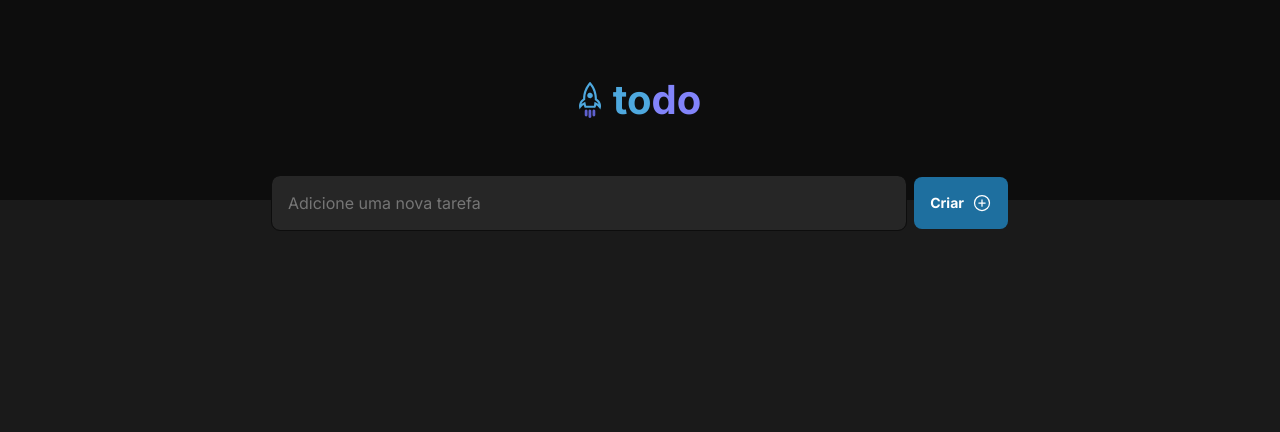
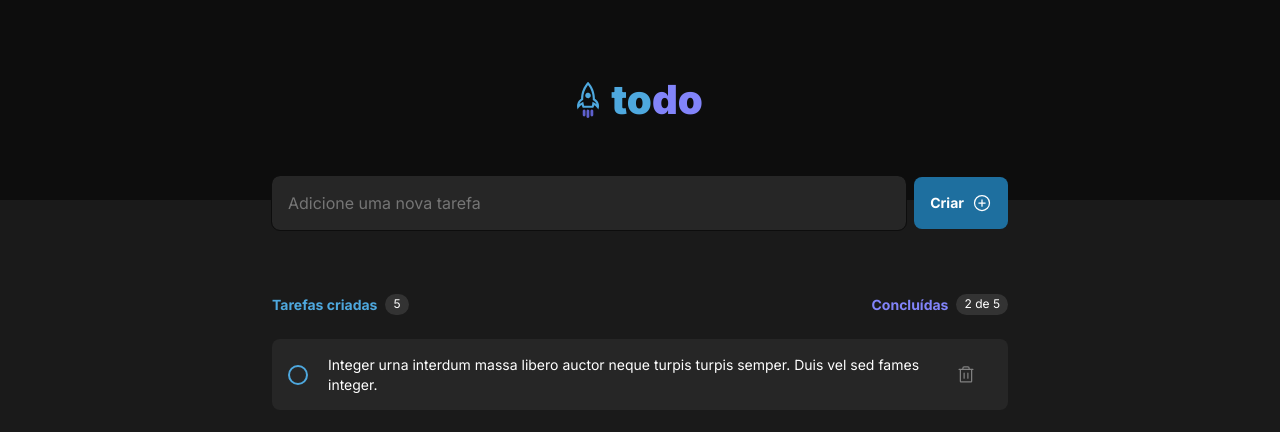
Before and after one commit to reggidev/to-do-list, a React (Vite) app: page / in a window 1280 px wide. Shown: the top 432 px of the page. Built offline with nearby package versions, Linux system fonts and the light colour scheme.

Commit message:
feat: add TaskList component

```diff
--- a/src/App.tsx
+++ b/src/App.tsx
@@ -1,11 +1,13 @@
 import { Header } from "./components/header";
-import { TaskInput } from "./components/TaskInput";
+import { TaskList } from "./components/TaskList";
 
 export function App() {
   return (
     <>
       <Header />
-      <TaskInput />
+      <main>
+        <TaskList />
+      </main>
     </>
   )
 }
--- a/src/components/Header.module.css
+++ b/src/components/Header.module.css
@@ -12,12 +12,13 @@
   height: 36px;
 }
 
-.header h1 {
+.header p {
   font-size: 2.5rem;
+  font-weight: 900;
   color: var(--purple);
   margin-left: 0.75rem;
 }
 
-.header h1 > span {
+.header p > span {
   color: var(--blue);
 }
--- a/src/components/Header.tsx
+++ b/src/components/Header.tsx
@@ -6,7 +6,7 @@ export function Header() {
   return (
     <header className={styles.header}>
       <img src={rocketLogo} alt="Logo do To Do App" />
-      <h1><span>to</span>do</h1>
+      <p><span>to</span>do</p>
     </header>
   )
 }
--- a/src/components/TaskInput.module.css
+++ /dev/null
@@ -1,36 +0,0 @@
-.taskForm {
-  display: flex;
-  align-items: center;
-  justify-content: center;
-
-  width: 736px;
-  margin-top: calc(0px - 1.5rem);
-  margin-right: auto;
-  margin-left: auto;
-
-  gap: 0.5rem
-}
-
-.taskForm > input {
-  border: 0;
-  width: 100%;
-  background: var(--gray-500);
-  color: var(--white);
-  padding: 1rem;
-  border-radius: 8px;
-  outline: 1px solid var(--gray-700);
-}
-
-.taskForm > button[type=submit] {
-  background: var(--blue-dark);
-  color: var(--white);
-  border: 0;
-  padding: 1rem;
-  border-radius: 8px;
-  font-size: 0.875rem;
-  font-weight: bold;
-
-  display: flex;
-  align-items: center;
-  gap: 0.5rem;
-}
--- a/src/components/TaskInput.tsx
+++ /dev/null
@@ -1,19 +0,0 @@
-import { PlusCircle } from '@phosphor-icons/react';
-
-import styles from './TaskInput.module.css';
-
-export function TaskInput() {
-  return (
-    <div className={styles.taskForm}>
-        <input
-          type="text"
-          placeholder="Adicione uma nova tarefa"
-        />
-
-        <button type="submit">
-          Criar
-          <PlusCircle size={20} />
-        </button>
-      </div>
-  )
-}
--- /dev/null
+++ b/src/components/TaskList.module.css
@@ -0,0 +1,175 @@
+.tasks {
+  width: 736px;
+
+  margin-right: auto;
+  margin-left: auto;
+}
+
+.taskForm {
+  display: flex;
+  align-items: center;
+  justify-content: center;
+
+  width: 736px;
+  margin-top: calc(0px - 1.5rem);
+  margin-right: auto;
+  margin-left: auto;
+
+  gap: 0.5rem
+}
+
+.taskForm > input {
+  border: 0;
+  width: 100%;
+  background: var(--gray-500);
+  color: var(--white);
+  padding: 1rem;
+  border-radius: 8px;
+  outline: 1px solid var(--gray-700);
+}
+
+.taskForm > button[type=submit] {
+  background: var(--blue-dark);
+  color: var(--white);
+  border: 0;
+  padding: 1rem;
+  border-radius: 8px;
+  font-size: 0.875rem;
+  font-weight: bold;
+  cursor: pointer;
+
+  display: flex;
+  align-items: center;
+  gap: 0.5rem;
+
+  transition: background .1s;
+}
+
+.taskForm > button[type=submit]:hover {
+  background: var(--blue);
+}
+
+.todoHeader {
+  display: flex;
+  align-items: center;
+  justify-content: space-between;
+
+  margin-top: 4rem;
+}
+
+.tasksMade {
+  display: flex;
+  align-items: center;
+  gap: .5rem;
+}
+
+.tasksMade > p {
+  font-size: 0.875rem;
+  font-weight: bold;
+  color: var(--blue);
+}
+
+.tasksMade > span {
+  font-size: 0.75rem;
+  background: var(--gray-400);
+  padding: 2px 8px;
+  border-radius: 999px;
+}
+
+.tasksDone {
+  display: flex;
+  align-items: center;
+  gap: .5rem;
+}
+
+.tasksDone > p {
+  font-size: 0.875rem;
+  font-weight: bold;
+  color: var(--purple);
+}
+
+.tasksDone > span {
+  font-size: 0.75rem;
+  background: var(--gray-400);
+  padding: 2px 8px;
+  border-radius: 999px;
+}
+
+
+.todoItem {
+  background: var(--gray-500);
+  border-radius: 8px;
+  margin-top: 1.5rem;
+  padding: 1rem;
+
+  display: grid;
+  grid-template-columns: 40px 1fr 52px;
+  align-items: center;
+}
+
+.todoItem > input[type="checkbox"] {
+  appearance: none;
+  border: 2px solid var(--blue);
+  border-radius: 50%;
+  width: 20px;
+  height: 20px;
+  margin-right: 15px;
+  cursor: pointer;
+  position: relative;
+}
+
+.todoItem > input[type="checkbox"]:hover {
+  border: 2px solid var(--blue-dark);
+  background: var(--blue-dark-low-opacity);
+}
+
+.todoItem > input[type="checkbox"]:checked {
+  border: 2px solid var(--purple-dark);
+  background: var(--purple-dark);
+}
+
+.todoItem > input[type="checkbox"]:checked + p {
+  text-decoration: line-through;
+  color: var(--gray-300);
+}
+
+.todoItem > input[type="checkbox"]:checked:hover {
+  border: 2px solid var(--purple);
+  background: var(--purple)
+}
+
+.todoItem > input[type="checkbox"]:checked::after {
+  content: '';
+  position: absolute;
+  top: 0.5px;
+  left: 4.5px;
+  width: 6px;
+  height: 10px;
+  border: solid white;
+  border-width: 0 1.5px 1.5px 0;
+  transform: rotate(45deg);
+}
+
+.todoItem > p {
+  color: var(--gray-100);
+  flex-grow: 1;
+  color: var(--white);
+  font-size: 0.875rem;
+}
+
+.todoButton {
+  width: 28px;
+  height: 28px;
+  background: transparent;
+  border: 0;
+  margin: 0 auto;
+  color: var(--gray-300);
+  border-radius: 4px;
+  cursor: pointer;
+  line-height: 0;
+}
+
+.todoButton:hover {
+  background: var(--gray-400);
+  color: var(--danger);
+}
--- /dev/null
+++ b/src/components/TaskList.tsx
@@ -0,0 +1,42 @@
+import { PlusCircle, Trash } from '@phosphor-icons/react';
+import styles from './TaskList.module.css';
+
+export function TaskList() {
+  return (
+    <section className={styles.tasks}>
+      <div className={styles.taskForm}>
+        <input
+          type="text"
+          placeholder="Adicione uma nova tarefa"
+        />
+
+        <button type="submit">
+          Criar
+          <PlusCircle size={20} />
+        </button>
+      </div>
+
+      <div className={styles.todoHeader}>
+        <div className={styles.tasksMade}>
+          <p>Tarefas criadas</p>
+          <span>5</span>
+        </div>
+
+        <div className={styles.tasksDone}>
+          <p>Concluídas</p>
+          <span>2 de 5</span>
+        </div>
+      </div>
+
+      <div className={styles.todoItem}>
+        <input type="checkbox" id="check1" />
+        <p>
+          Integer urna interdum massa libero auctor neque turpis turpis semper. Duis vel sed fames integer.
+        </p>
+        <button className={styles.todoButton}>
+          <Trash size={20} />
+        </button>
+      </div>
+    </section>
+  )
+}
--- a/src/global.css
+++ b/src/global.css
@@ -13,6 +13,7 @@
   --purple-dark: #5E60CE;
   --blue: #4EA8DE;
   --blue-dark: #1E6F9F;
+  --blue-dark-low-opacity: #1e709f31;
 
   --danger: #E25858;
 }
```
